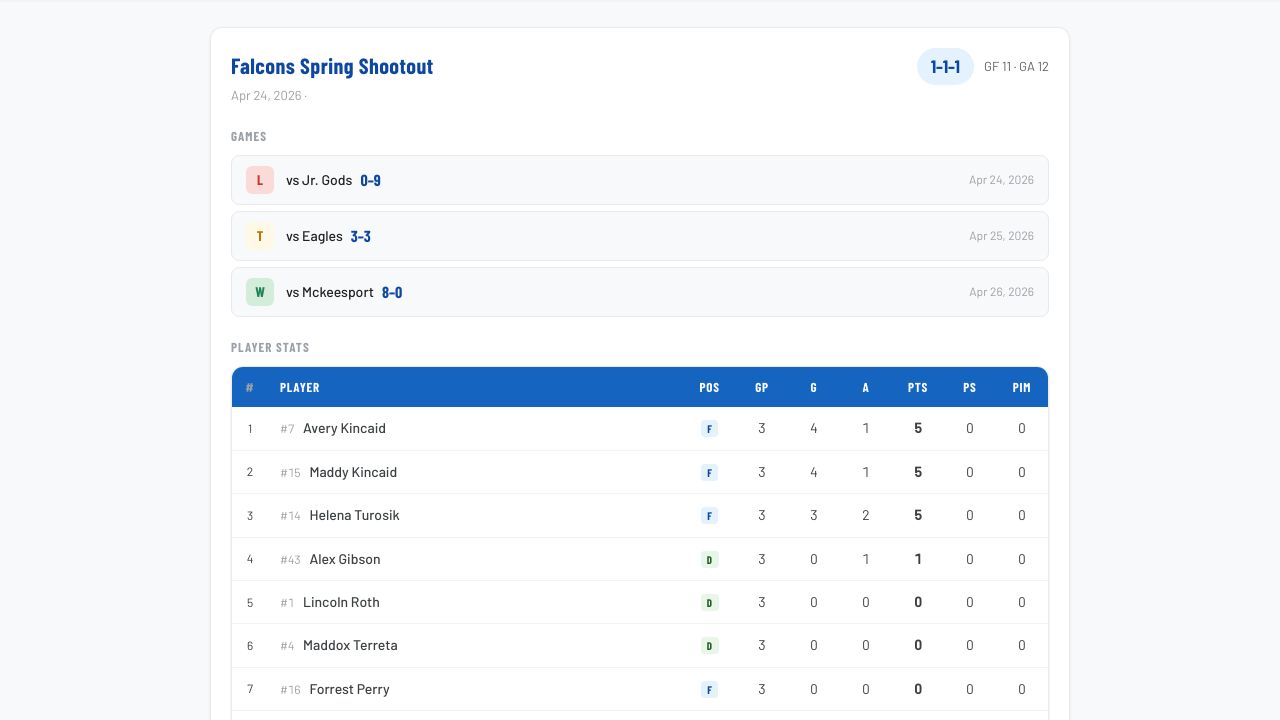
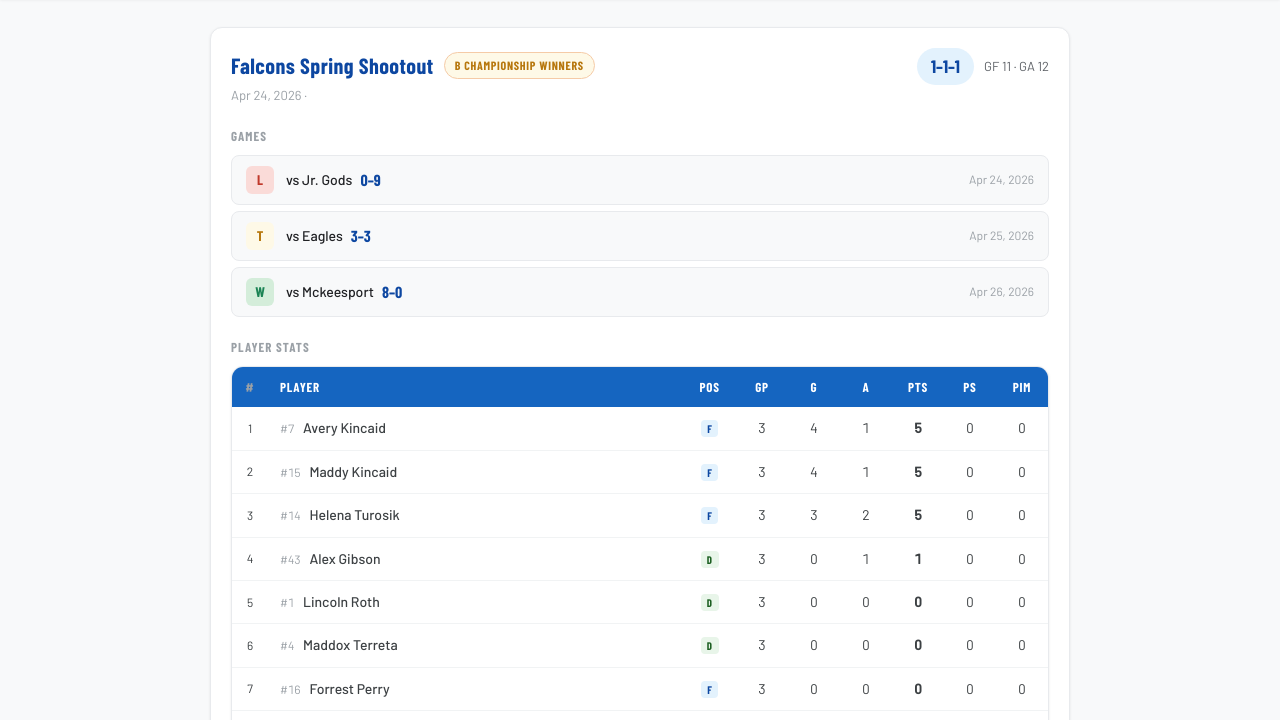
Before and after one commit to kincaidmade/falcons-chipmunk, a plain HTML site: page tournament.html in a window 1280 px wide. Shown: the part 63-783 px from the top of the page. Drawn offline with nearby package versions, Linux system fonts and the light colour scheme.

Commit message:
Add files via upload

```diff
--- a/style.css
+++ b/style.css
@@ -472,6 +472,27 @@ body {
 .site-footer a { color: var(--blue); text-decoration: none; }
 .site-footer a:hover { text-decoration: underline; }
 
+.tournament-result-badge {
+  font-family: 'Barlow Condensed', sans-serif;
+  font-size: 12px;
+  font-weight: 700;
+  letter-spacing: 0.06em;
+  text-transform: uppercase;
+  padding: 3px 10px;
+  border-radius: 20px;
+  white-space: nowrap;
+}
+.badge-champion {
+  background: #FEF9E7;
+  color: #B7770D;
+  border: 1px solid #F5CBA7;
+}
+.badge-finalist {
+  background: #E8F4FD;
+  color: #1565C0;
+  border: 1px solid #AED6F1;
+}
+
 /* ── Season summary card ── */
 .summary-card { margin-bottom: 24px; }
 .summary-grid {
--- a/tournament.html
+++ b/tournament.html
@@ -126,7 +126,10 @@ function renderTournaments(data) {
     <section class="tournament-section">
       <div class="tournament-header">
         <div class="tournament-title-block">
-          <h2 class="tournament-name">${t.name}</h2>
+          <div style="display:flex;align-items:center;gap:10px;flex-wrap:wrap;">
+            <h2 class="tournament-name">${t.name}</h2>
+            ${t.result ? `<span class="tournament-result-badge ${t.result.toLowerCase().includes('champion') ? 'badge-champion' : 'badge-finalist'}">${t.result}</span>` : ''}
+          </div>
           <div class="tournament-meta">${formatDate(t.date)} · ${t.location || ''}</div>
         </div>
         <div class="tournament-record">
```
